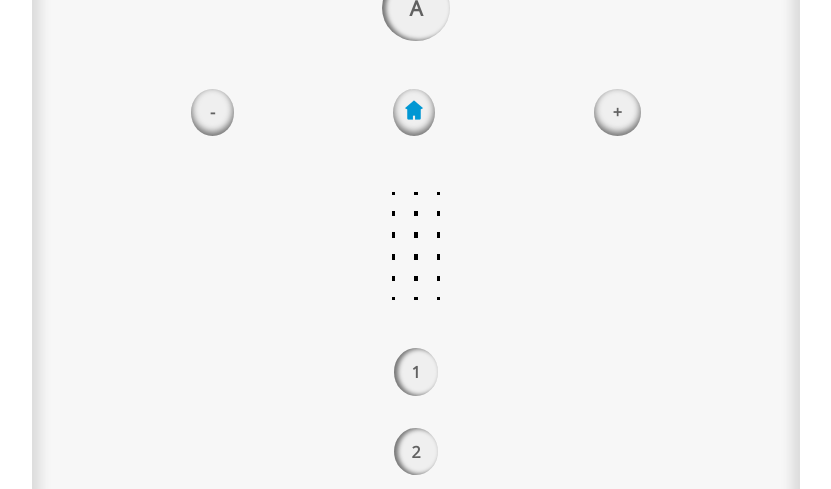
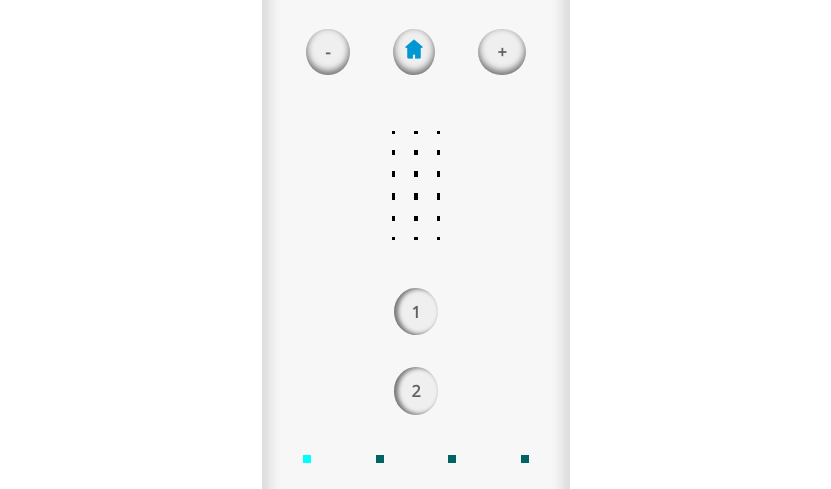
Before and after one commit to francojnieva/RCS-wii-remote-CSS, a plain HTML site: page index.html in a window 1536 px wide. Shown: the part 305-794 px from the top of the page, without its empty margins (352-1183 px from the left). Drawn offline with nearby package versions, Linux system fonts and the light colour scheme.

Commit message:
:lipstick: add media query with breakpoint 768px, 1024px and 1300px

```diff
--- a/css/style.css
+++ b/css/style.css
@@ -56,7 +56,13 @@ main {
     border: .1rem solid aqua;
 }
 
+
+
 @media screen and (min-width: 320px) {
+    main {
+        padding: 4rem 0rem;
+    }
+
     .section-container {
         width: 50%;
         margin-top: 2rem;
@@ -194,3 +200,21 @@ main {
         width: 35%;
     }
 }
+
+@media screen and (min-width: 768px) {
+    .section-container {
+        width: 28%;
+    }
+}
+
+@media screen and (min-width: 1024px) {
+    .section-container {
+        width: 28%;
+    }
+}
+
+@media screen and (min-width: 1300px) {
+    .section-container {
+        width: 20%;
+    }
+}
```
